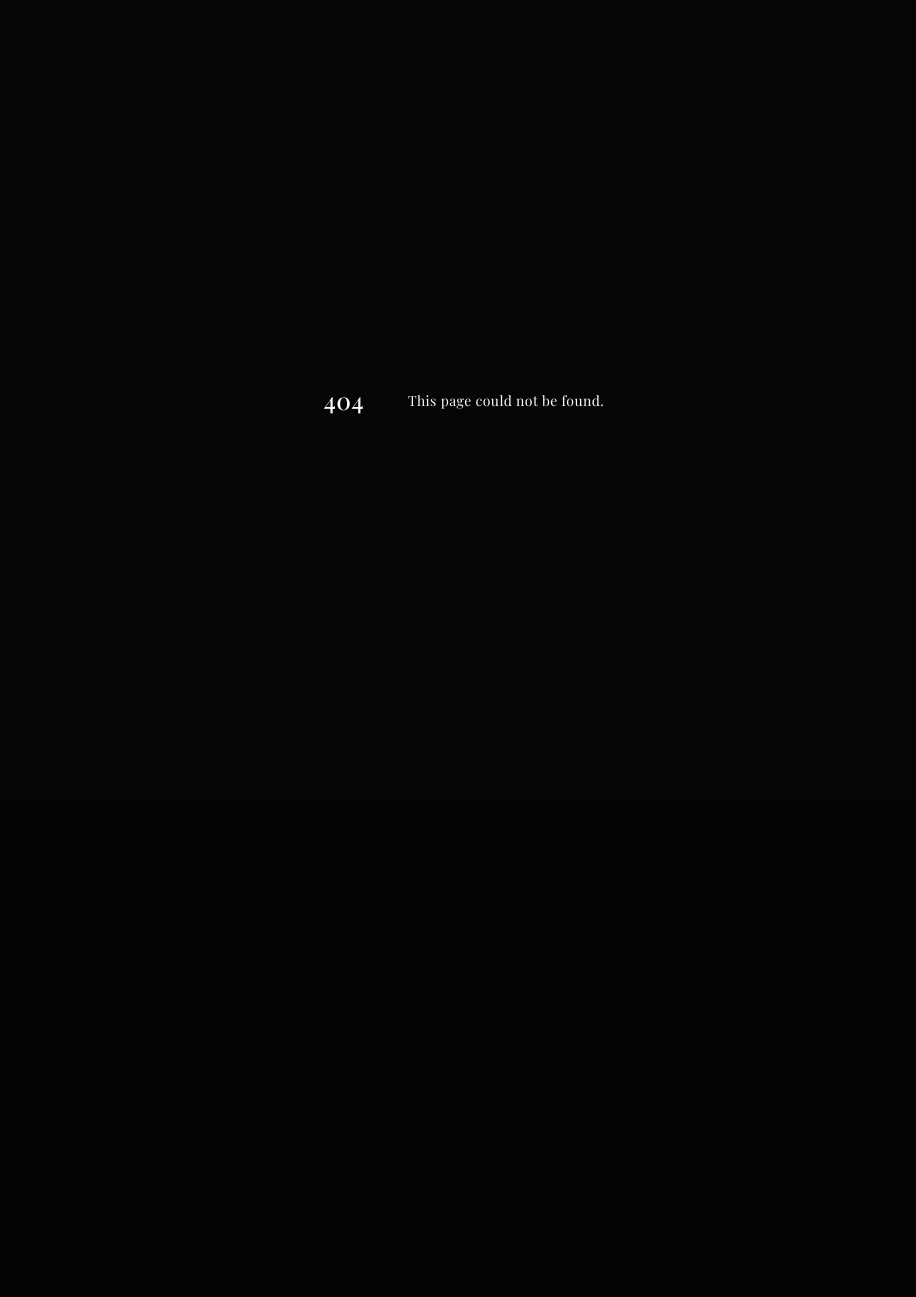
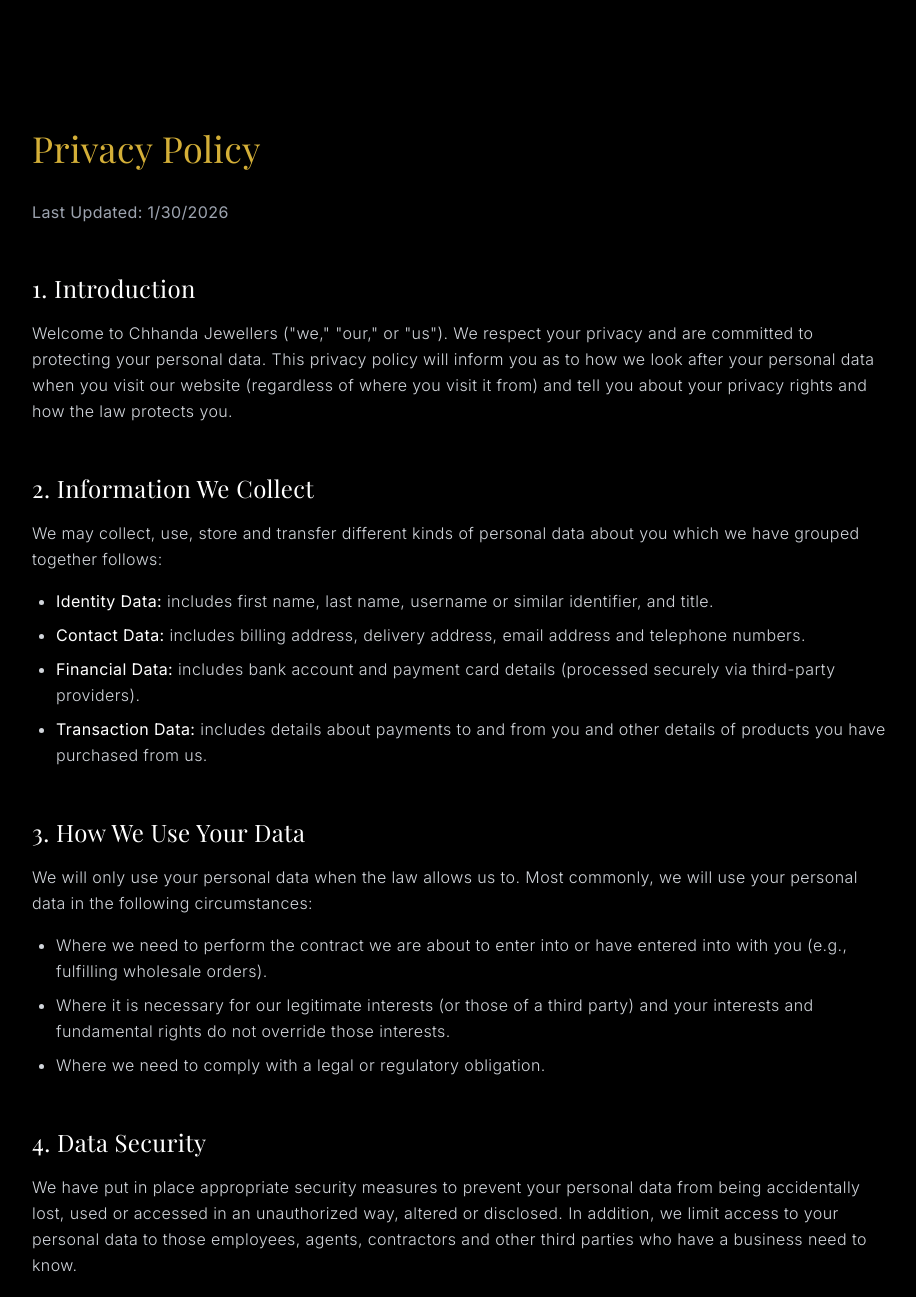
Before and after one commit to santrarony9/Chhanda-jewellers-b2b, a Next.js app: page /privacy-policy in a window 1280 px wide. Before the commit this address had no page. Shown: the top 1297 px of the page, without its empty margins (176-1092 px from the left). Before the commit the page ends 800 px from the top, so only its background shows below. Built offline with nearby package versions, Linux system fonts and the light colour scheme; a web font is replaced by a local one.

Commit message:
feat: add privacy policy and terms pages

```diff
--- /dev/null
+++ b/src/app/privacy-policy/page.tsx
@@ -0,0 +1,65 @@
+import { Metadata } from 'next'
+
+export const metadata: Metadata = {
+    title: 'Privacy Policy | Chhanda Jewellers',
+    description: 'Privacy Policy and Data Protection guidelines for Chhanda Jewellers B2B Platform.',
+}
+
+export default function PrivacyPolicyPage() {
+    return (
+        <div className="bg-black text-white min-h-screen pt-32 pb-20">
+            <div className="container mx-auto px-4 max-w-4xl">
+                <h1 className="text-4xl font-serif text-primary mb-8">Privacy Policy</h1>
+                <p className="text-gray-400 mb-12">Last Updated: {new Date().toLocaleDateString()}</p>
+
+                <div className="space-y-12 text-gray-300 leading-relaxed font-light">
+                    <section>
+                        <h2 className="text-2xl text-white font-serif mb-4">1. Introduction</h2>
+                        <p>
+                            Welcome to Chhanda Jewellers ("we," "our," or "us"). We respect your privacy and are committed to protecting your personal data.
+                            This privacy policy will inform you as to how we look after your personal data when you visit our website (regardless of where you visit it from)
+                            and tell you about your privacy rights and how the law protects you.
+                        </p>
+                    </section>
+
+                    <section>
+                        <h2 className="text-2xl text-white font-serif mb-4">2. Information We Collect</h2>
+                        <p className="mb-4">We may collect, use, store and transfer different kinds of personal data about you which we have grouped together follows:</p>
+                        <ul className="list-disc pl-6 space-y-2">
+                            <li><strong className="text-white">Identity Data:</strong> includes first name, last name, username or similar identifier, and title.</li>
+                            <li><strong className="text-white">Contact Data:</strong> includes billing address, delivery address, email address and telephone numbers.</li>
+                            <li><strong className="text-white">Financial Data:</strong> includes bank account and payment card details (processed securely via third-party providers).</li>
+                            <li><strong className="text-white">Transaction Data:</strong> includes details about payments to and from you and other details of products you have purchased from us.</li>
+                        </ul>
+                    </section>
+
+                    <section>
+                        <h2 className="text-2xl text-white font-serif mb-4">3. How We Use Your Data</h2>
+                        <p className="mb-4">We will only use your personal data when the law allows us to. Most commonly, we will use your personal data in the following circumstances:</p>
+                        <ul className="list-disc pl-6 space-y-2">
+                            <li>Where we need to perform the contract we are about to enter into or have entered into with you (e.g., fulfilling wholesale orders).</li>
+                            <li>Where it is necessary for our legitimate interests (or those of a third party) and your interests and fundamental rights do not override those interests.</li>
+                            <li>Where we need to comply with a legal or regulatory obligation.</li>
+                        </ul>
+                    </section>
+
+                    <section>
+                        <h2 className="text-2xl text-white font-serif mb-4">4. Data Security</h2>
+                        <p>
+                            We have put in place appropriate security measures to prevent your personal data from being accidentally lost, used or accessed in an unauthorized way, altered or disclosed.
+                            In addition, we limit access to your personal data to those employees, agents, contractors and other third parties who have a business need to know.
+                        </p>
+                    </section>
+
+                    <section>
+                        <h2 className="text-2xl text-white font-serif mb-4">5. Contact Us</h2>
+                        <p>
+                            If you have any questions about this privacy policy or our privacy practices, please contact us at: <br />
+                            <span className="text-primary mt-2 block">contact@chhandajewellers.com</span>
+                        </p>
+                    </section>
+                </div>
+            </div>
+        </div>
+    )
+}
--- /dev/null
+++ b/src/app/terms-conditions/page.tsx
@@ -0,0 +1,79 @@
+import { Metadata } from 'next'
+
+export const metadata: Metadata = {
+    title: 'Terms & Conditions | Chhanda Jewellers',
+    description: 'Terms of Service and Business Conditions for Chhanda Jewellers.',
+}
+
+export default function TermsConditionsPage() {
+    return (
+        <div className="bg-black text-white min-h-screen pt-32 pb-20">
+            <div className="container mx-auto px-4 max-w-4xl">
+                <h1 className="text-4xl font-serif text-primary mb-8">Terms & Conditions</h1>
+                <p className="text-gray-400 mb-12">Last Updated: {new Date().toLocaleDateString()}</p>
+
+                <div className="space-y-12 text-gray-300 leading-relaxed font-light">
+                    <section>
+                        <h2 className="text-2xl text-white font-serif mb-4">1. General Overview</h2>
+                        <p>
+                            These Terms and Conditions govern your use of the Chhanda Jewellers website and your relationship with us.
+                            Please read them carefully as they affect your rights and liabilities under the law.
+                            By accessing this site and placing orders, you agree to be bound by these Terms and Conditions.
+                        </p>
+                    </section>
+
+                    <section>
+                        <h2 className="text-2xl text-white font-serif mb-4">2. Wholesale & B2B Services</h2>
+                        <p>
+                            Chhanda Jewellers primarily operates as a B2B manufacturer and wholesaler.
+                            To access our wholesale pricing and catalog, businesses may be required to verify their trade credentials (e.g., GSTIN, Trade License).
+                        </p>
+                    </section>
+
+                    <section>
+                        <h2 className="text-2xl text-white font-serif mb-4">3. Orders & Customization</h2>
+                        <ul className="list-disc pl-6 space-y-2">
+                            <li>All orders are subject to acceptance and availability.</li>
+                            <li><strong>Custom Orders:</strong> Designs provided by clients for custom manufacturing remain the intellectual property of the client, but Chhanda Jewellers retains the right to display the finished craftsmanship in portfolios unless an NDA is signed.</li>
+                            <li><strong>Lead Times:</strong> Estimated manufacturing times are 14-21 days for standard orders, subject to complexity and volume.</li>
+                        </ul>
+                    </section>
+
+                    <section>
+                        <h2 className="text-2xl text-white font-serif mb-4">4. Pricing & Payment</h2>
+                        <p>
+                            Prices for Gold and Diamond products fluctuate based on current market rates (e.g., MCX Gold Rate).
+                            Final invoice value will be calculated based on the metal rate on the date of booking/delivery as per agreed terms.
+                            Payment terms for wholesale partners are strictly as per the agreed invoices.
+                        </p>
+                    </section>
+
+                    <section>
+                        <h2 className="text-2xl text-white font-serif mb-4">5. Returns & Quality Guarantee</h2>
+                        <p>
+                            We guarantee the purity and quality of our products (Hallmarked).
+                            Any manufacturing defects must be reported within 7 days of receipt.
+                            Due to the nature of bullion and custom jewelry, returns are generally not accepted except in cases of proven manufacturing defects.
+                        </p>
+                    </section>
+
+                    <section>
+                        <h2 className="text-2xl text-white font-serif mb-4">6. Limitation of Liability</h2>
+                        <p>
+                            Chhanda Jewellers shall not be liable for any indirect, incidental, special, consequential or punitive damages,
+                            including without limitation, loss of profits, data, use, goodwill, or other intangible losses, resulting from your access to or use of or inability to access or use the services.
+                        </p>
+                    </section>
+
+                    <section>
+                        <h2 className="text-2xl text-white font-serif mb-4">7. Governing Law</h2>
+                        <p>
+                            These terms shall be governed by and construed in accordance with the laws of India.
+                            Any disputes arising under or in connection with these terms shall be subject to the exclusive jurisdiction of the courts in Hooghly, West Bengal.
+                        </p>
+                    </section>
+                </div>
+            </div>
+        </div>
+    )
+}
--- a/src/components/layout/footer.tsx
+++ b/src/components/layout/footer.tsx
@@ -84,8 +84,8 @@
                 <div className="border-t border-surface-light/10 pt-8 flex flex-col md:flex-row justify-between items-center gap-4 text-xs text-gray-500">
                     <p>&copy; {new Date().getFullYear()} Chhanda Jewellers. All rights reserved.</p>
                     <div className="flex gap-6">
-                        <Link href="/privacy" className="hover:text-primary transition-colors">Privacy Policy</Link>
-                        <Link href="/terms" className="hover:text-primary transition-colors">Terms of Service</Link>
+                        <Link href="/privacy-policy" className="hover:text-primary transition-colors">Privacy Policy</Link>
+                        <Link href="/terms-conditions" className="hover:text-primary transition-colors">Terms of Service</Link>
                     </div>
                 </div>
             </div>
```
